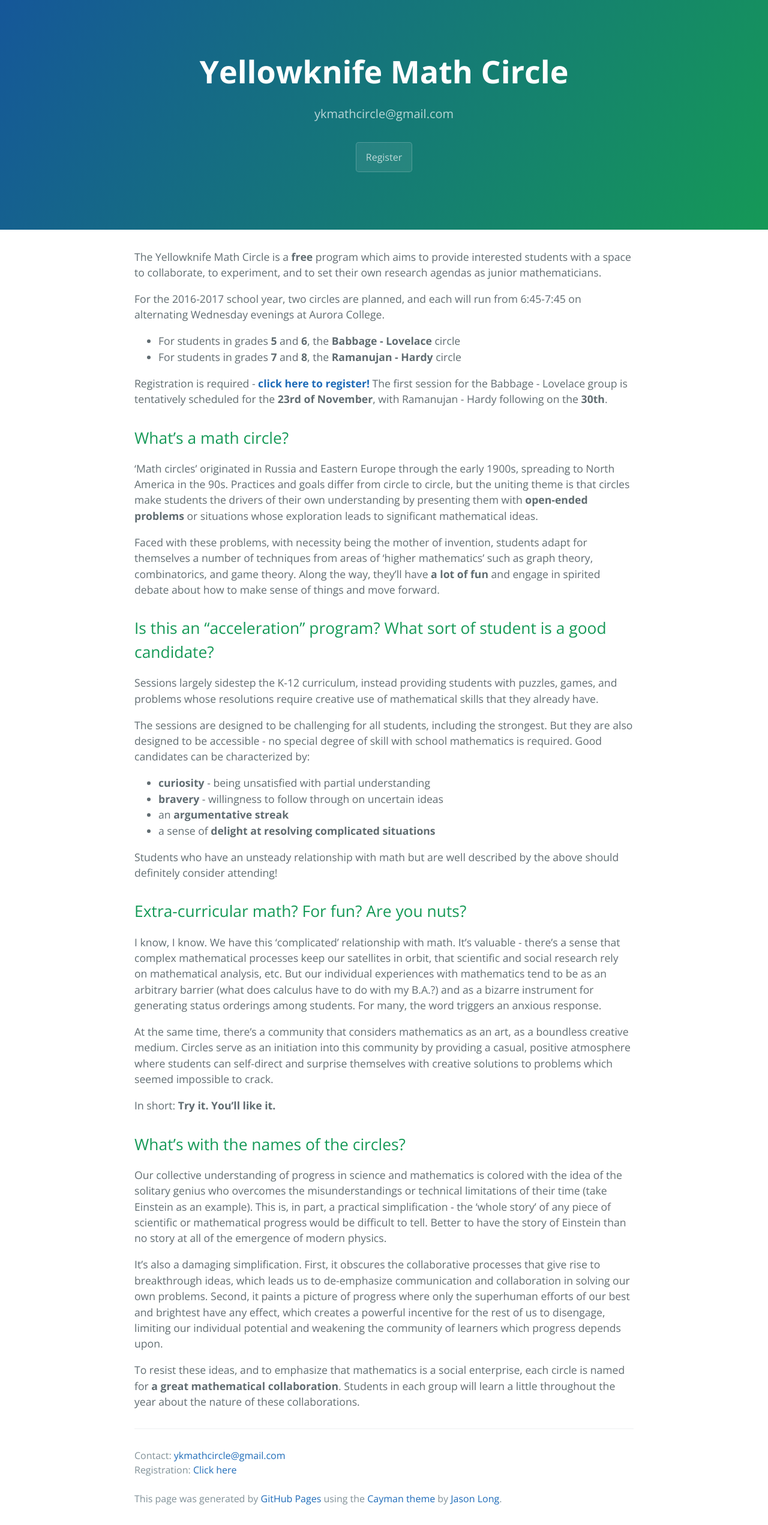
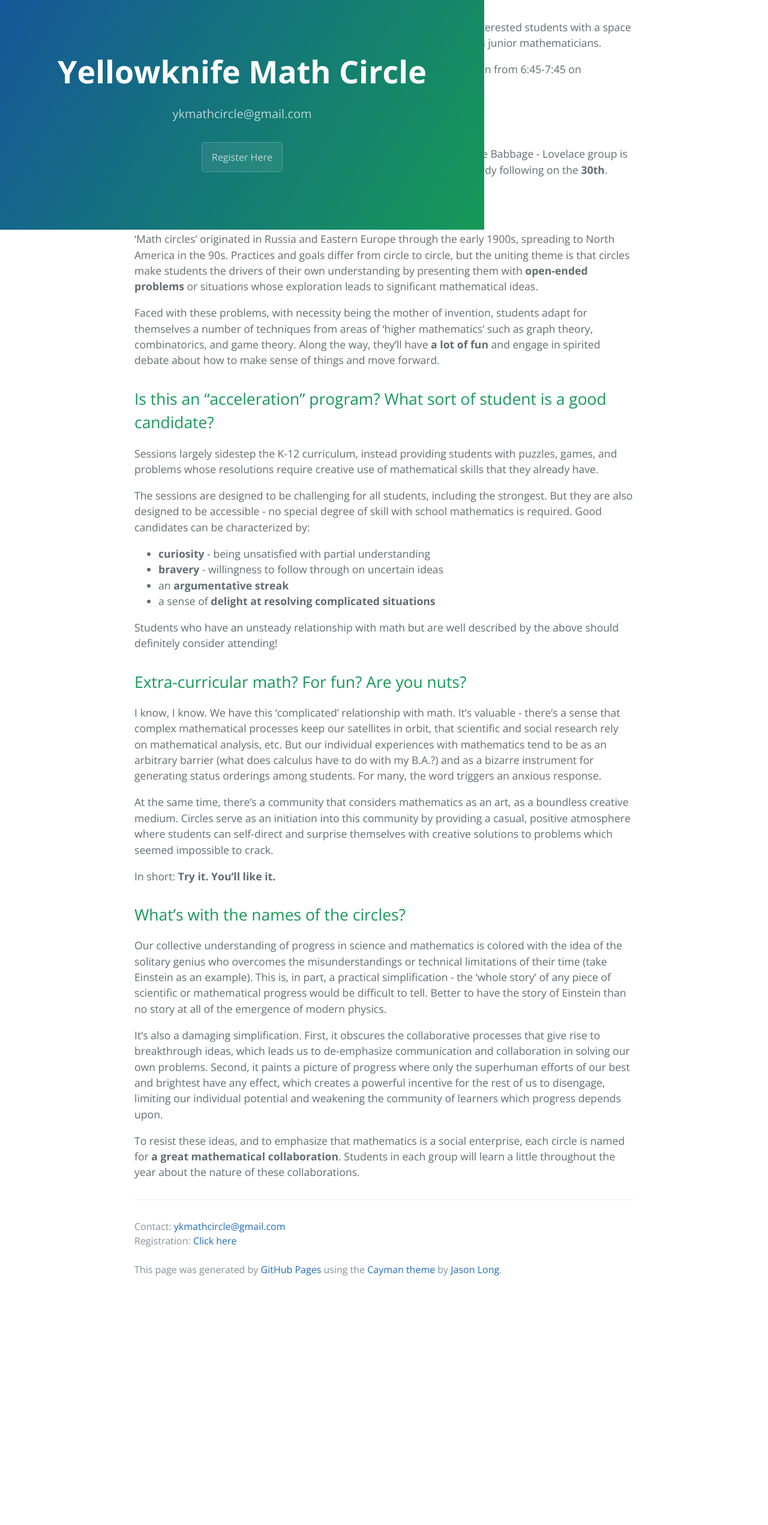
Before and after one commit to ykmathcircle/ykmathcircle.github.io, a Jekyll site: the page built from wipDir/index.md, in a window 1280 px wide. Shown: the whole page at 60% size. Built offline with Jekyll 4.4.1, drawn with Linux system fonts in a browser that asks for light colours; after the commit the page ends 2161 px from its top, so only the background shows below that.

Commit message:
Fix header

```diff
--- a/_layouts/wipDefault.html
+++ b/_layouts/wipDefault.html
@@ -18,7 +18,7 @@
 		<h2 class="project-tagline">ykmathcircle@gmail.com</h2>
         <!--<a href="mailto:ykmathcircle@gmail.com" class="btn">ykmathcircle@gmail.com</a>-->
         <a href="https://docs.google.com/forms/d/e/1FAIpQLSdAx7LJAsiz9h9iaMd6qEjxLAkT-jWIaopFh-vJeuaPbDeGDg/viewform" class="btn">
-            Register
+            Register Here
         </a>
 	</section>
 
--- a/wipDir/stylesheets/stylesheet.css
+++ b/wipDir/stylesheets/stylesheet.css
@@ -57,7 +57,8 @@
   color: #fff;
   text-align: center;
   background-color: #159957;
-  background-image: linear-gradient(120deg, #155799, #159957); }
+  background-image: linear-gradient(120deg, #155799, #159957);
+  position: fixed;}
 
 @media screen and (min-width: 64em) {
   .page-header {
```
